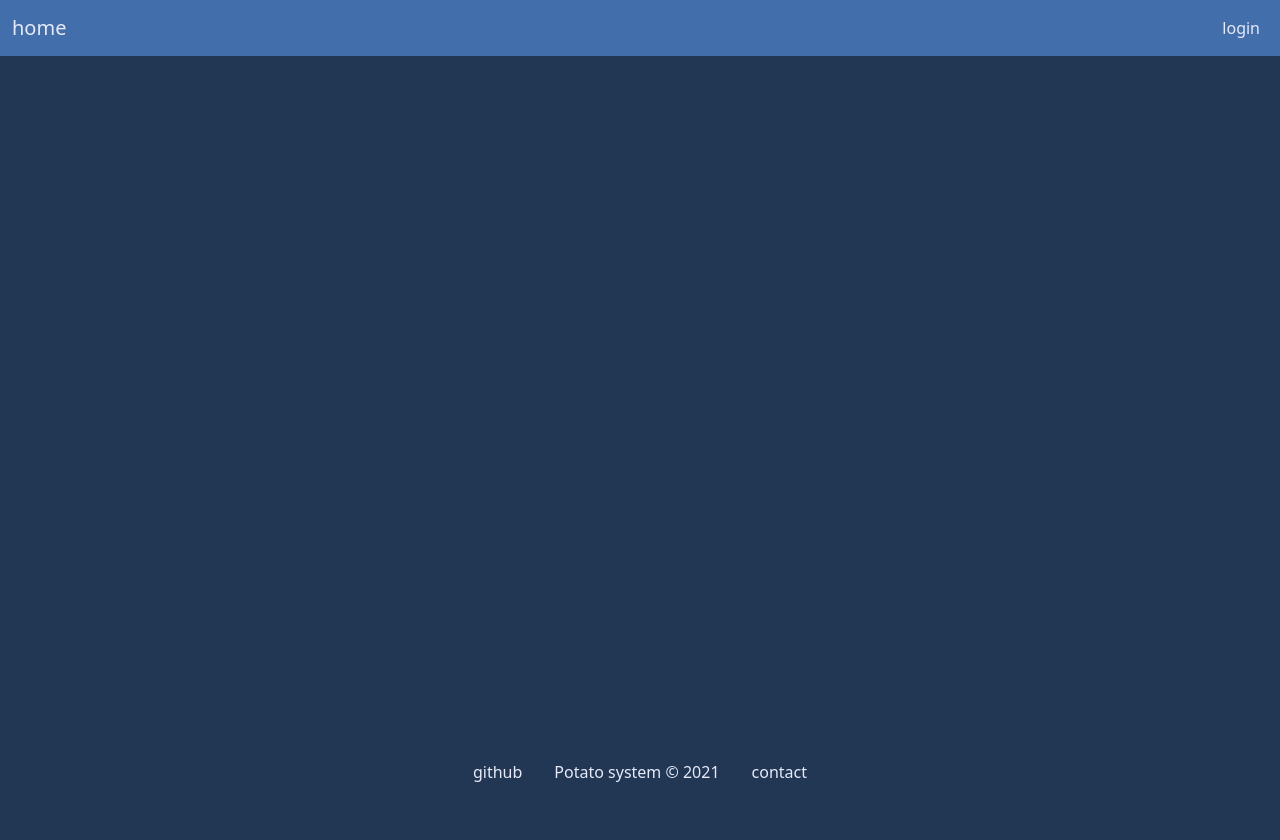
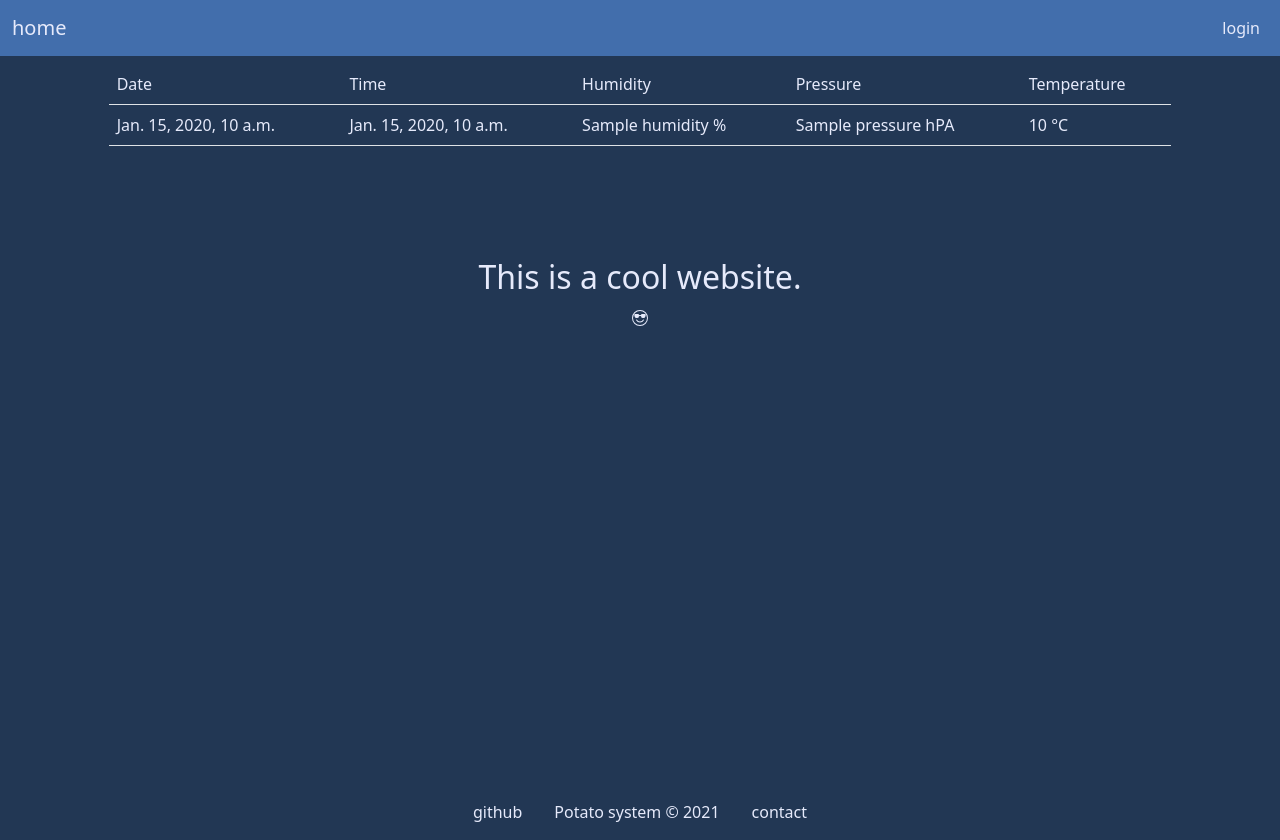
Before and after one commit to victorhook/potato-image-server, a Django app: template potato_image_server/templates/index.html in a window 1280 px wide. Before the commit the page ends 782 px from the top, so only its background shows below. Run offline with Django 3.2, Linux system fonts and the light colour scheme; the template is opened without the code that fills it: most values are stand-ins (such as "Sample title", 1, 10 or a date in 2020); some libraries are stand-ins or nearby versions.

Commit message:
Frontend

```diff
--- a/potato_image_server/templates/base.html
+++ b/potato_image_server/templates/base.html
@@ -16,9 +16,9 @@
     <link rel="stylesheet" href="{% static 'css/base.css' %}">
 
 </head>
-<body>
+<body class="bg-primary">
 
-    <div class="content-wrapper d-flex justify-content-between flex-column bg-primary">
+    <div class="content-wrapper">
 
         <nav class="navbar navbar-expand-lg navbar-light bg-secondary">
             <div class="container-fluid">
@@ -38,11 +38,21 @@
             </div>
         </nav>
 
-        <div class="content container-fluid bg-primary">
+        <div class="row mt-2">
+            <div class="offset-1 col-10">
+                {% block last_sample %}
+                {% endblock %}
+            </div>
+        </div>
+
+        <div class="content container-fluid">
             {% block content %}
 
             {% endblock %}
         </div>
+
+    </div>
+
 
     <footer class="d-flex justify-content-center">
         <a class="link fg-primary" href="#">github</a>
@@ -50,15 +60,20 @@
         <a class="link fg-primary" href="https://mrhookv.com/contact">contact</a>
     </footer>
 
-    </div>
 
 <!-- JavaScript Bundle with Popper -->
 <script src="https://code.jquery.com/jquery-3.6.0.min.js" integrity="sha256-/xUj+3OJU5yExlq6GSYGSHk7tPXikynS7ogEvDej/m4=" crossorigin="anonymous"></script>
 <script src="https://cdn.jsdelivr.net/npm/bootstrap@5.0.0-beta3/dist/js/bootstrap.bundle.min.js" integrity="sha384-JEW9xMcG8R+pH31jmWH6WWP0WintQrMb4s7ZOdauHnUtxwoG2vI5DkLtS3qm9Ekf" crossorigin="anonymous"></script>
 
+<!-- Chart.js -->
+<script src="https://cdn.jsdelivr.net/npm/chart.js@3.1.1/dist/chart.min.js"></script>
+
     <script>
         $('#year').html(new Date().getFullYear());
     </script>
 
+{% block js %}
+{% endblock %}
+
 </body>
 </html>
--- a/potato_image_server/templates/index.html
+++ b/potato_image_server/templates/index.html
@@ -1,18 +1,156 @@
 {% extends 'base.html' %}
+
+{% block last_sample %}
+    <table class="table fg-primary text-start top-table">
+        <tr>
+            <td>Date</td>
+            <td>Time</td>
+            <td>Humidity</td>
+            <td>Pressure</td>
+            <td>Temperature</td>
+        </tr>
+        <tr>
+            <td>{{ latest_sample.date }}</td>
+            <td>{{ latest_sample.time }}</td>
+            <td>{{ latest_sample.humidity }} %</td>
+            <td>{{ latest_sample.pressure }} hPA</td>
+            <td>{{ latest_sample.temperature }} °C</td>
+        </tr>
+    </table>
+{% endblock %}
 
 {% block content %}
 
 {% if user.is_authenticated %}
 
-    <div class="offset-2 col-8 bg-primary fg-primary">
-        <h2>Dates</h2>
+<div class="last-sample fg-primary row">
 
-        {% for date in dates %}
-            <a href="media/{{ date.0 }}">{{ date.1 }}</a>
-        {% endfor %}
+    <div class="col-2 bg-primary fg-primary text-start">
+        <h3>Dates</h3>
+        <hr />
+        <div class="list-group list-group-flush">
+            {% for date in dates %}
+                <a class="list-group-item date-link" href="{% url 'date' date=date %}">{{ date }}</a>
+            {% endfor %}
+        </div>
     </div>
 
+    <div class="col-10">
+        <h3>
+            {% block page_title %}
+                History
+            {% endblock %}
+        </h3>
+        <hr />
+
+        {% block page_content %}
+            <div class="offset-1 col-10 offset-lg-2 col-lg-8">
+
+                <div class="row mt-5 frontpage-data">
+                    <div class="offset-1 col-5">
+                        <table class="text-start">
+                            <h4>Last measurement</h4>
+                            <tr>
+                                <td>Date:</td>
+                                <td>{{ latest_sample.date }}</td>
+                            </tr>
+                            <tr>
+                                <td>Time:</td>
+                                <td>{{ latest_sample.time }}</td>
+                            </tr>
+                            <tr>
+                                <td>Humidity:</td>
+                                <td>{{ latest_sample.humidity }} %</td>
+                            </tr>
+                            <tr>
+                                <td>Pressure:</td>
+                                <td>{{ latest_sample.pressure }} hPA</td>
+                            </tr>
+                            <tr>
+                                <td>Temperature:</td>
+                                <td>{{ latest_sample.temperature }} °C</td>
+                            </tr>
+                        </table>
+                    </div>
+
+                    <div class="col-5">
+                        <h4>Last 24 hours</h4>
+                        <table class="text-start">
+                            <tr>
+                                <td>Max:</td>
+                                <td>{{ max_temp }}</td>
+                            </tr>
+                            <tr>
+                                <td>Min:</td>
+                                <td>{{ min_temp }}</td>
+                            </tr>
+                            <tr>
+                                <td>Avg:</td>
+                                <td>{{ avg_temp }}</td>
+                            </tr>
+                        </table>
+                    </div>
+
+                </div>
+
+
+                <canvas id="sample-canvas" class="w-100 mt-5">
+
+                </canvas>
+
+            </div>
+        {% endblock %}
+    </div>
+
+
+</div>
+
+{% else %}
+
+<div class="text-center mt-5 pt-5 fg-primary">
+    <h2>This is a cool website.</h2>
+    <svg id="sunglasses" xmlns="http://www.w3.org/2000/svg" width="16" height="16" fill="currentColor" class="bi bi-emoji-sunglasses" viewBox="0 0 16 16">
+        <path d="M4.968 9.75a.5.5 0 1 0-.866.5A4.498 4.498 0 0 0 8 12.5a4.5 4.5 0 0 0 3.898-2.25.5.5 0 1 0-.866-.5A3.498 3.498 0 0 1 8 11.5a3.498 3.498 0 0 1-3.032-1.75zM7 5.116V5a1 1 0 0 0-1-1H3.28a1 1 0 0 0-.97 1.243l.311 1.242A2 2 0 0 0 4.561 8H5a2 2 0 0 0 1.994-1.839A2.99 2.99 0 0 1 8 6c.393 0 .74.064 1.006.161A2 2 0 0 0 11 8h.438a2 2 0 0 0 1.94-1.515l.311-1.242A1 1 0 0 0 12.72 4H10a1 1 0 0 0-1 1v.116A4.22 4.22 0 0 0 8 5c-.35 0-.69.04-1 .116z"/>
+        <path d="M16 8A8 8 0 1 1 0 8a8 8 0 0 1 16 0zm-1 0A7 7 0 1 0 1 8a7 7 0 0 0 14 0z"/>
+    </svg>
+</div>
 
 {% endif %}
 
 {% endblock %}
+
+{% block js %}
+    <script>
+        let temperatures = {{ temperatures|safe }};
+        let times = {{ times|safe }};
+
+        const data = {
+            labels: times,
+                datasets: [{
+                    label: 'Last 24 hours',
+                    backgroundColor: 'rgb(255, 99, 132)',
+                    borderColor: 'rgb(255, 99, 132)',
+                    fontColor: 'rgb(255, 255, 255)',
+                    data: temperatures,
+                }]
+        };
+
+        const config = {
+                type: 'line',
+                data,
+                options: {
+                    color: 'white',
+                }
+            };
+
+        Chart.defaults.color = 'rgba(255, 255, 255)';
+        Chart.defaults.font.size = 20;
+
+        var myChart = new Chart(
+            document.getElementById('sample-canvas'),
+            config
+        );
+
+
+    </script>
+{% endblock %}
```
Also changed, not shown: potato_image_server/templates/date.html (+11 -16 lines), potato_image_server/templates/image.html (added, +50 -0 lines), potato_image_server/templates/registration/login.html (+13 -13 lines). Lines whose indentation alone changed are shown as unchanged.
